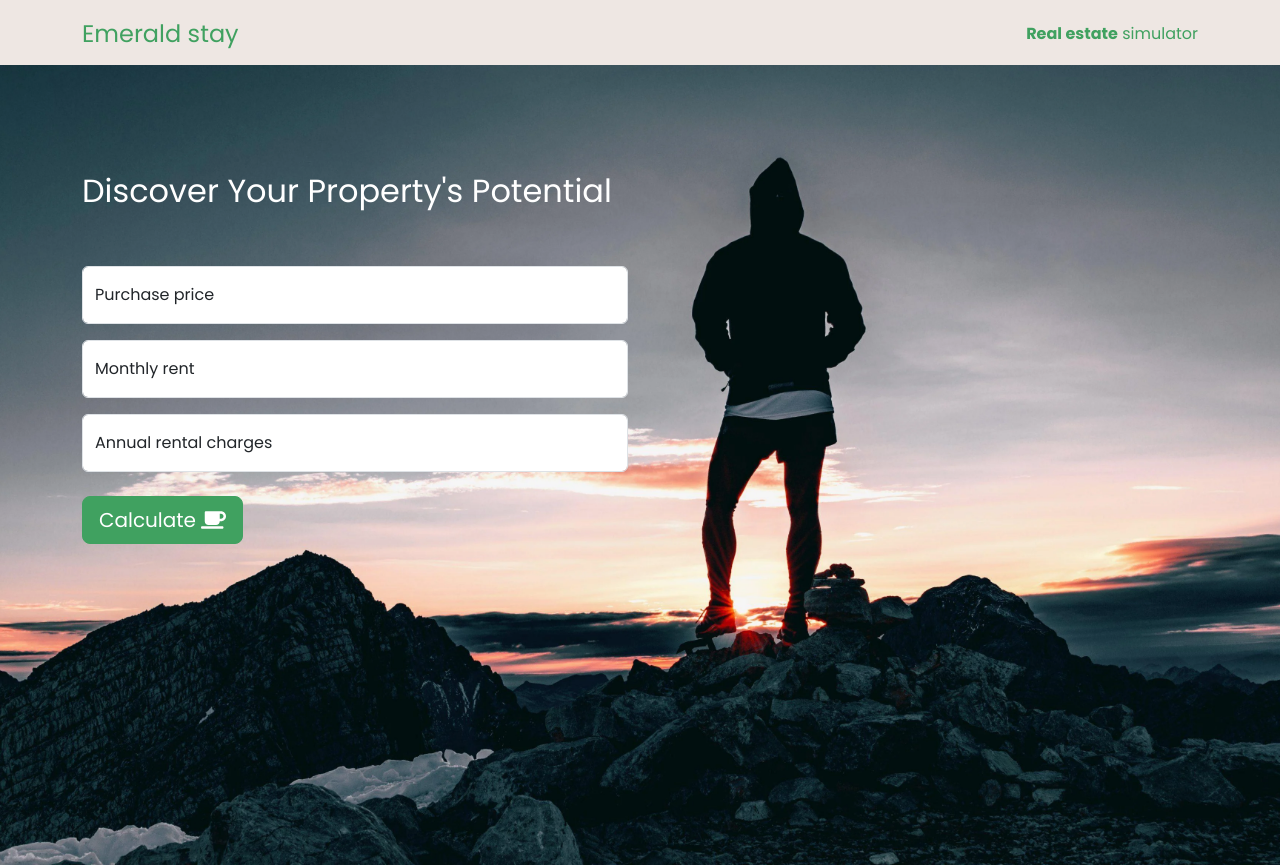
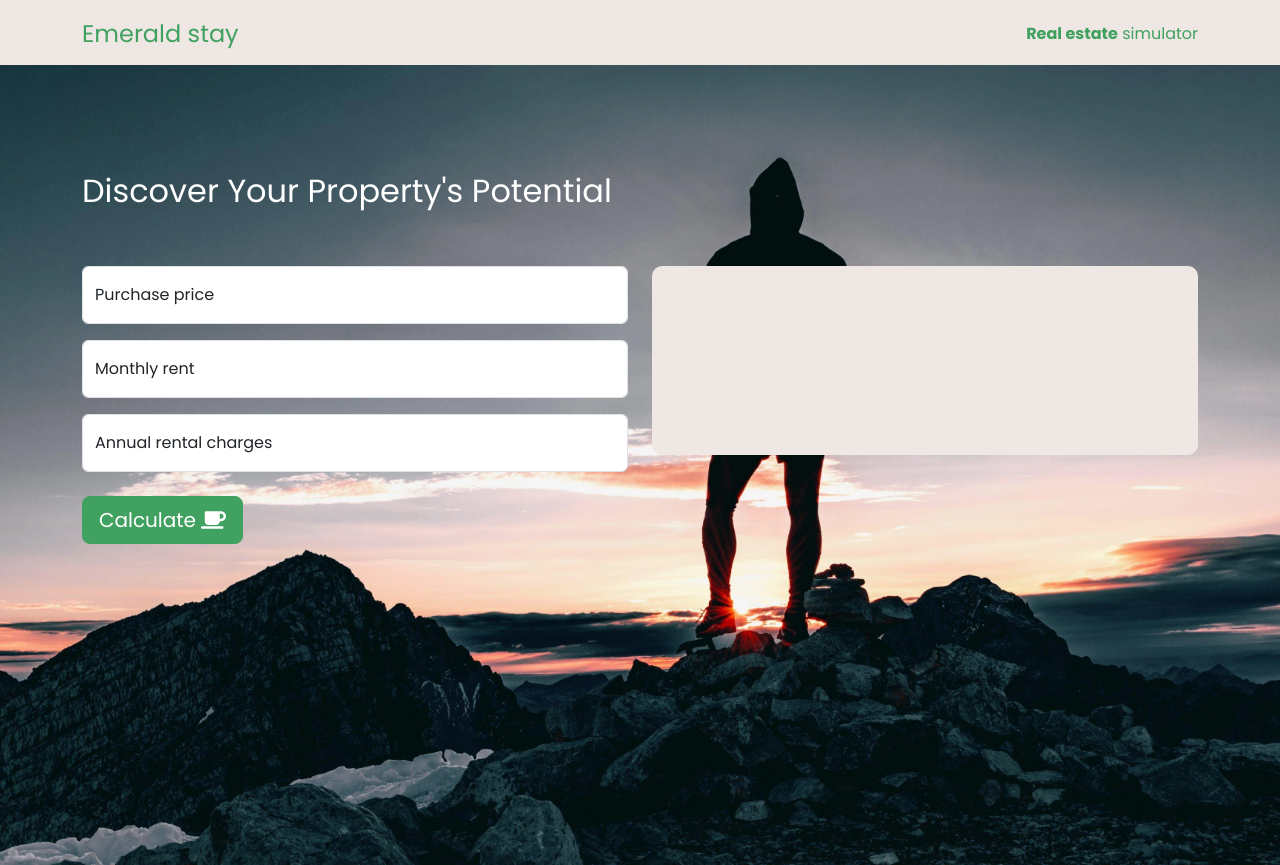
Before and after one commit to jas75/real-estate-simulator, an Angular app: page / in a window 1280 px wide. Built offline with nearby package versions, Linux system fonts and the light colour scheme.

Commit message:
qdd chartjs, a line chart and a shared service

```diff
--- a/package.json
+++ b/package.json
@@ -23,6 +23,7 @@
     "@ng-bootstrap/ng-bootstrap": "^17.0.0",
     "@popperjs/core": "^2.11.8",
     "bootstrap": "^5.3.2",
+    "chart.js": "^4.4.7",
     "ngx-toastr": "^19.0.0",
     "rxjs": "~7.8.0",
     "tslib": "^2.3.0",
--- a/src/app/app.component.html
+++ b/src/app/app.component.html
@@ -7,7 +7,16 @@
     <h2 class="text-white py-3 py-md-5">
       Discover Your Property's Potential
     </h2>
-    <app-yield-form></app-yield-form>
+    <div class="row">
+
+      <div class="col-md-6">
+        <app-yield-form></app-yield-form>
+      </div>
+      <div class="col-md-6">
+        <app-line-chart></app-line-chart>
+      </div>
+
+    </div>
     <app-card-result></app-card-result>
   </div>
 </section>
--- a/src/app/app.component.ts
+++ b/src/app/app.component.ts
@@ -3,11 +3,12 @@ import { RouterOutlet } from '@angular/router';
 import { HeaderComponent } from "./components/header/header.component";
 import { YieldFormComponent } from "./components/yield-form/yield-form.component";
 import { CardResultComponent } from "./components/card-result/card-result.component";
+import { LineChartComponent } from "./components/line-chart/line-chart.component";
 
 @Component({
   selector: 'app-root',
   standalone: true,
-  imports: [HeaderComponent, YieldFormComponent, CardResultComponent],
+  imports: [HeaderComponent, YieldFormComponent, CardResultComponent, LineChartComponent],
   templateUrl: './app.component.html',
   styleUrl: './app.component.scss'
 })
--- a/src/app/components/card-result/card-result.component.html
+++ b/src/app/components/card-result/card-result.component.html
@@ -1,6 +1,6 @@
 <div class="row">
     <div class="col">
-        <div  *ngIf="(yieldResult | json) != '{}'"class="card-group text-center">
+        <div  *ngIf="(yieldResult | json) != '{}'" class="card-group text-center">
             <div class="card bg-secondary">
               <div class="card-body p-4">
                 <h5 class="card-title">Year 1</h5>
--- /dev/null
+++ b/src/app/components/line-chart/line-chart.component.html
@@ -0,0 +1,3 @@
+<div class="chart-container" >
+    <canvas  class="p-3" id="MyChart" >{{ chart }}</canvas>
+</div>
--- /dev/null
+++ b/src/app/components/line-chart/line-chart.component.scss
@@ -0,0 +1,10 @@
+@import '../../../styles/designtemplate';
+
+canvas {
+}
+
+.chart-container {
+
+    background-color: $secondary;
+    border-radius: 10px;
+}
--- /dev/null
+++ b/src/app/components/line-chart/line-chart.component.ts
@@ -0,0 +1,128 @@
+import { Component, ElementRef, OnDestroy, OnInit } from '@angular/core';
+import Chart from 'chart.js/auto';
+import { SharedService } from '../../services/shared/shared.service';
+import { Subject, takeUntil } from 'rxjs';
+import { YieldResult } from '../../models/yield.model';
+import { CommonModule } from '@angular/common';
+
+@Component({
+  selector: 'app-line-chart',
+  standalone: true,
+  imports: [CommonModule],
+  templateUrl: './line-chart.component.html',
+  styleUrl: './line-chart.component.scss'
+})
+export class LineChartComponent implements OnInit, OnDestroy {
+
+  public chart: any;
+
+  public yieldResult!: YieldResult;
+
+  private unsubscribe = new Subject<void>();
+
+  constructor(
+    private sharedService: SharedService,
+    private elementRef: ElementRef
+  ) {}
+
+  public ngOnInit() {
+    console.log('Line Chart Init')
+    this.sharedService.data$.pipe(takeUntil(this.unsubscribe)).subscribe((data: YieldResult) => {
+      this.yieldResult = data;
+      console.log(this.yieldResult)
+      if (Object.keys(this.yieldResult).length > 0) {
+        this.createChart();
+      }
+    });
+  }
+
+  public ngOnDestroy(): void {
+    this.unsubscribe.next();
+    this.unsubscribe.complete();
+  }
+
+  public createChart(){
+    console.log('create chart')
+    if (
+      this.chart &&
+      Object.keys(this.yieldResult).length > 0
+    ) {
+      this.chart.destroy();
+    }
+
+    const labels = ["Year 1", "Year 2", "Year 3"];
+    const netMonthlyIncme = [
+      this.yieldResult.year1?.netIncomeMonthly,
+      this.yieldResult.year2?.netIncomeMonthly,
+      this.yieldResult.year3?.netIncomeMonthly];
+    const netYield = [
+      this.yieldResult.year1?.annualYield,
+      this.yieldResult.year2?.annualYield,
+      this.yieldResult.year3?.annualYield,
+    ];
+
+    let htmlRef = this.elementRef.nativeElement.querySelector(`#MyChart`);
+
+    this.chart = new Chart(htmlRef, {
+      type: 'bar',
+      data: {
+        labels: labels,
+        datasets: [
+          {
+            label: 'Net monthly income (€)',
+            data: netMonthlyIncme,
+            backgroundColor: 'rgba(64, 161, 96, 0.5)',
+            borderColor: 'rgba(64, 161, 96, 0.5)',
+            borderWidth: 1,
+            yAxisID: 'y',
+          },
+          {
+            label: 'Return on investment (%)',
+            data: netYield,
+            type: 'line',
+            backgroundColor: 'rgba(255, 99, 132, 0.2)',
+            borderColor: 'rgba(255, 99, 132, 1)',
+            borderWidth: 2,
+            fill: false,
+            tension: 0.4,
+            yAxisID: 'y1',
+          },
+        ],
+      },
+      options: {
+        responsive: true,
+        plugins: {
+          tooltip: {
+            enabled: true,
+          },
+          legend: {
+            position: 'bottom',
+          },
+        },
+        scales: {
+          y: {
+            type: 'linear',
+            position: 'left',
+            title: {
+              display: true,
+              text: 'Net monthly income (€)',
+            },
+            beginAtZero: true,
+          },
+          y1: {
+            type: 'linear',
+            position: 'right',
+            title: {
+              display: true,
+              text: 'Return on investment (%)',
+            },
+            beginAtZero: true,
+            grid: {
+              drawOnChartArea: false,
+            },
+          },
+        },
+      },
+    });
+  }
+}
--- a/src/app/components/yield-form/yield-form.component.html
+++ b/src/app/components/yield-form/yield-form.component.html
@@ -1,6 +1,5 @@
 
-<div class="row">
-    <form class="col-md-6" [formGroup]="yieldForm" (ngSubmit)="onSubmit()">
+    <form [formGroup]="yieldForm" (ngSubmit)="onSubmit()">
 
         <div class="has-validation form-floating mb-3">
             <input
@@ -69,4 +68,3 @@
 
         </button>
       </form>
-</div>
```
Also changed, not shown: 2 other files (tests, documents, lock files or other folders).
